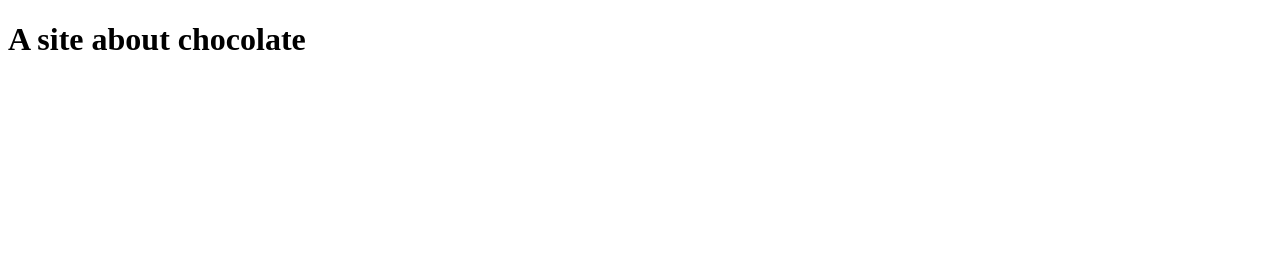
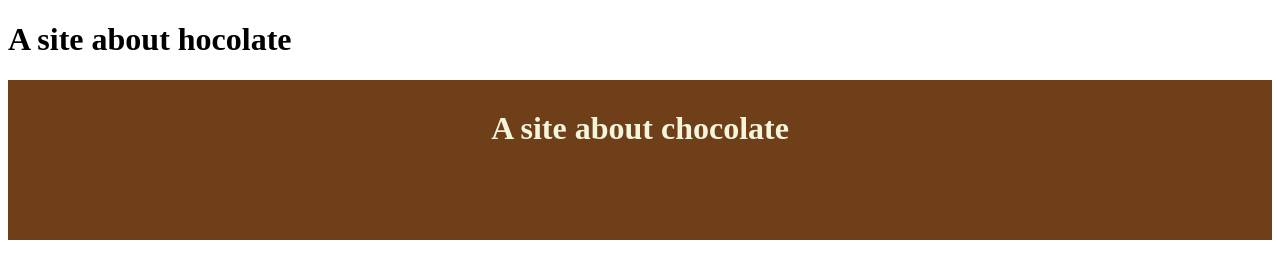
Before and after one commit to theodorampn/TheodoraWEB2GitTest, a plain HTML site: page index.html in a window 1280 px wide. Drawn offline with Linux system fonts and the light colour scheme.

Commit message:
second commit index and my styles

```diff
--- /dev/null
+++ b/css/mystyles.css
@@ -0,0 +1,10 @@
+.jumbotron{
+    background-color: #6E3F19;
+    width:100%;
+    height: 160px;
+}
+.jumbotron h1,h3 {
+    color: #F5F5DC;
+    text-align: center;
+    padding-top: 30px;
+}
--- a/index.html
+++ b/index.html
@@ -4,9 +4,17 @@
     <meta charset="UTF-8">
     <meta name="viewport" content="width=device-width, initial-scale=1.0">
     <meta http-equiv="X-UA-Compatible" content="ie=edge">
+    <link rel = "stylesheet" type = "text/css" href ="css/mystyles.css">
     <title>This is chocohome</title>
 </head>
 <body>
-    <h1> A site about chocolate</h1>
+    <h1> A site about hocolate</h1>
+    <div class="jumbotron">
+        <h1>A site about chocolate</h1>
+    </div>
+
+
+
+
 </body>
 </html>
```
